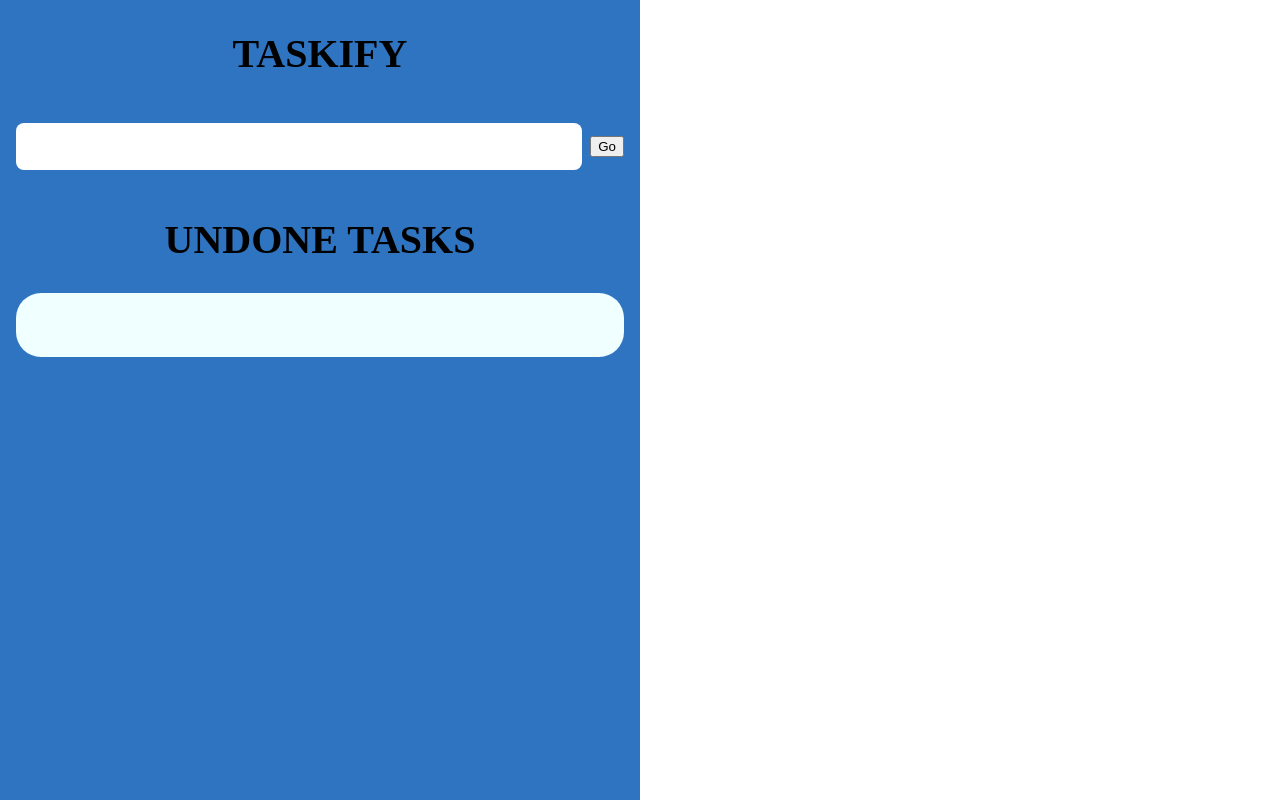
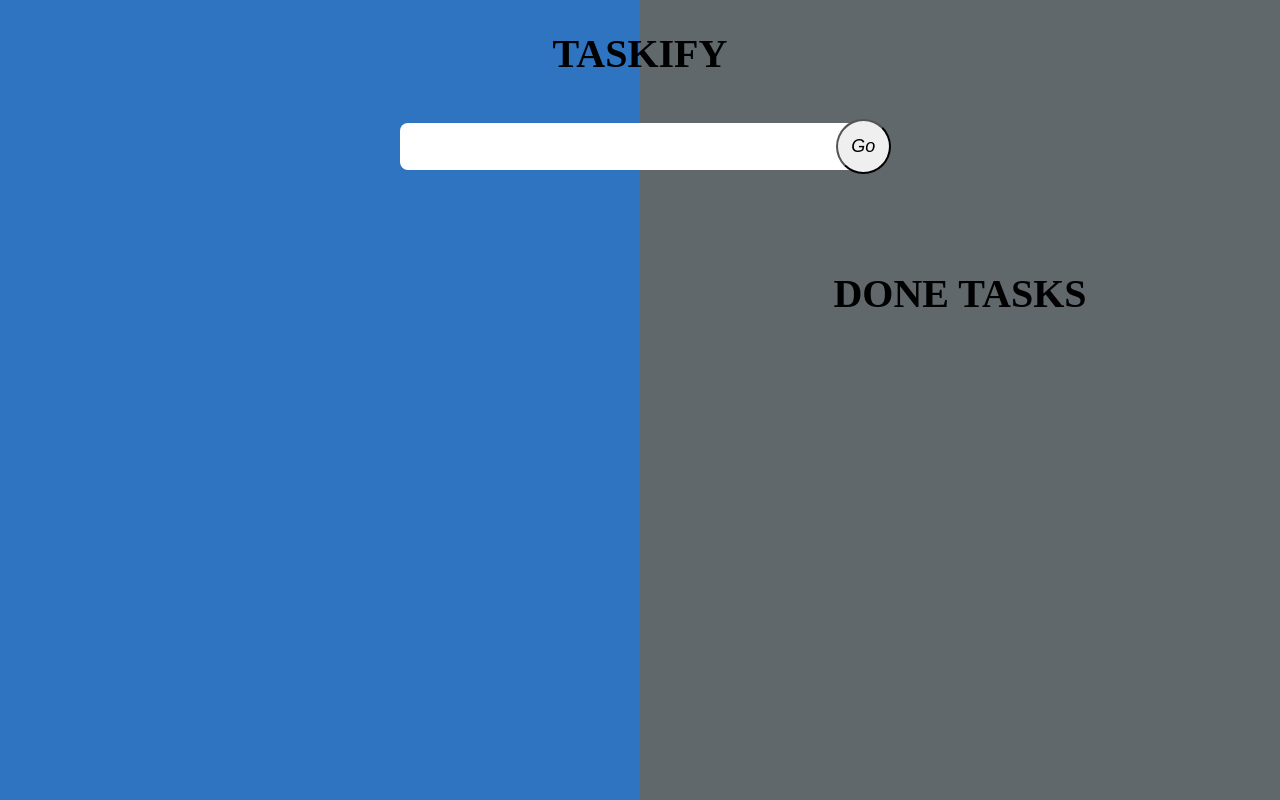
Before and after one commit to FelixBC/Taskify, a React (Vite) app: page / in a window 1280 px wide. Built offline with nearby package versions, Linux system fonts and the light colour scheme; the HTML template or start-up script is replaced by a standard one.

Commit message:
feature: Improving the UI/UX, and redability of the code with proper BEM convention use

```diff
--- a/src/App.tsx
+++ b/src/App.tsx
@@ -1,7 +1,7 @@
 import Header from "./components/Header";
 import AddTaskInput from "./components/AddTaskInput";
 import "./styles/global.css";
-import "./components/App.css"
+import "./components/App.css";
 import { useState } from "react";
 import type { SubmitEvent } from "react";
 import type { Todo } from "./components/model";
@@ -22,9 +22,16 @@ function App() {
 
   return (
     <div className="app">
-      <Header className="heading">Taskify</Header>
-      <AddTaskInput todo={todo} setTodo={setTodo} handleAdd={handleAdd} />
-      <TaskHolder todos={todos} setTodos={setTodos} />
+      <div className="add-task__main-content">
+        <Header className="heading">Taskify</Header>
+        <AddTaskInput todo={todo} setTodo={setTodo} handleAdd={handleAdd} />
+      </div>
+      <div className="app__column--left">
+        {todos.length > 0 && <TaskHolder todos={todos} setTodos={setTodos} />}
+      </div>
+      <div className="app__column--right">
+        <Header className="heading">Done Tasks</Header>
+      </div>
     </div>
   );
 }
--- a/src/components/AddTaskInput.css
+++ b/src/components/AddTaskInput.css
@@ -1,14 +1,25 @@
-.card {
+.add-task-form {
   display: flex;
   align-items: center;
   gap: var(--spacing-sm);
   padding: var(--spacing-md);
   border-radius: var(--radius);
+  position: relative;
 }
 
-.card__input {
+.add-task-form__input {
   flex: 1;
   border-radius: var(--radius);
   border: 1px;
   padding: 1rem;
 }
+.add-task-form__button {
+  font-size: large;
+  font-style: italic;
+  border-radius: 50%;
+  height: 70%;
+  aspect-ratio: 1;
+  position: absolute;
+  right: 1%;
+  top: 15%;
+}
--- a/src/components/AddTaskInput.tsx
+++ b/src/components/AddTaskInput.tsx
@@ -1,6 +1,6 @@
 import React from "react";
 import type { SubmitEvent, ChangeEvent } from "react";
-import  "./AddTaskInput.css";
+import "./AddTaskInput.css";
 
 type Props = {
   todo: string;
@@ -11,14 +11,14 @@ type Props = {
 // in case we add more inputs the transformation will be easier for the next developer.
 const AddTaskInput: React.FC<Props> = ({ todo, setTodo, handleAdd }) => {
   return (
-    <form className="card" onSubmit={handleAdd}>
+    <form className="add-task-form" onSubmit={handleAdd}>
       <input
-        className="card__input"
+        className="add-task-form__input"
         value={todo}
         onChange={(e: ChangeEvent<HTMLInputElement>) => setTodo(e.target.value)}
         required
       />
-      <button type="submit" className="card__button--submit">
+      <button type="submit" className="add-task-form__button">
         Go
       </button>
     </form>
--- a/src/components/App.css
+++ b/src/components/App.css
@@ -1,12 +1,30 @@
 .app {
-  width: 50vw;
+  width: 100vw;
   height: 100vh;
   display: flex;
-  flex-direction: column;
+  flex-direction: row;
   background-color: #2f74c0;
   font-family: "Neucha", cursive;
 }
 
+.app__column--left {
+  padding-top: 15em;
+  width: 50%;
+}
+
+.app__column--right {
+  padding-top: 15em;
+  width: 50%;
+  background-color: #60686c;
+}
+
+.add-task__main-content {
+  position: absolute;
+  left: 30%;
+  right: 30%;
+}
+.app__panel {
+}
 .heading {
   text-transform: uppercase;
   font-size: 40px;
@@ -14,9 +32,15 @@
   z-index: 1;
   text-align: center;
 }
-@media(max-witdth:800px){
-    .heading{
-        margin: 15px 0;
-        font-size: 35px;
-    }
+@media (max-witdth: 800px) {
+  .heading {
+    margin: 15px 0;
+    font-size: 35px;
+  }
 }
+
+.main-content__title-input {
+  margin: 5em;
+  position: absolute;
+  display: contents;
+}
--- a/src/components/TaskHolder.css
+++ b/src/components/TaskHolder.css
@@ -1,18 +1,17 @@
 .task__list {
   padding: 2em;
   display: block;
-  background-color: azure;
+  background: rgba(1, 1, 1, 0.2);
   margin: 1em;
   border-radius: 25px;
 }
 
-.task__item {
+.task__item--undone {
   margin: 1em;
   padding: 1em;
   background-color: yellow;
   border-radius: 25px;
 }
 
-.task__item--undone{
-    align-content: center;
+.task__item--done {
 }
--- a/src/components/TaskHolder.tsx
+++ b/src/components/TaskHolder.tsx
@@ -11,11 +11,10 @@ type TodosProps = {
 const TaskHolder: React.FC<TodosProps> = ({ todos, setTodos }) => {
   return (
     <div>
-
       <Header className="heading">Undone Tasks</Header>
       <ol className="task__list">
         {todos.map((todo) => (
-        <li key={todo.id} className="task__item">
+          <li key={todo.id} className="task__item--undone">
             {todo.todo}
           </li>
         ))}
```
Lines whose indentation alone changed are shown as unchanged.
